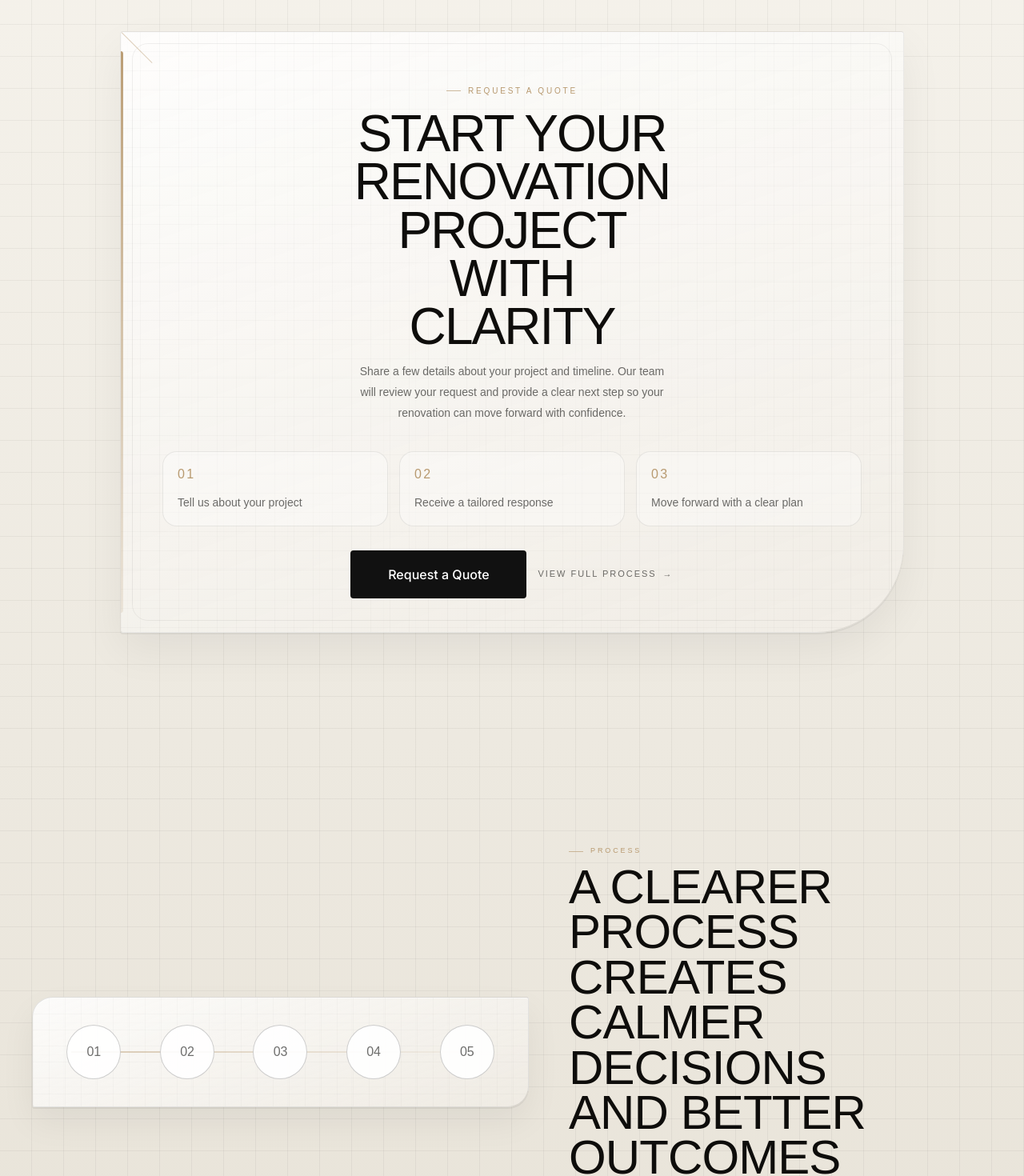
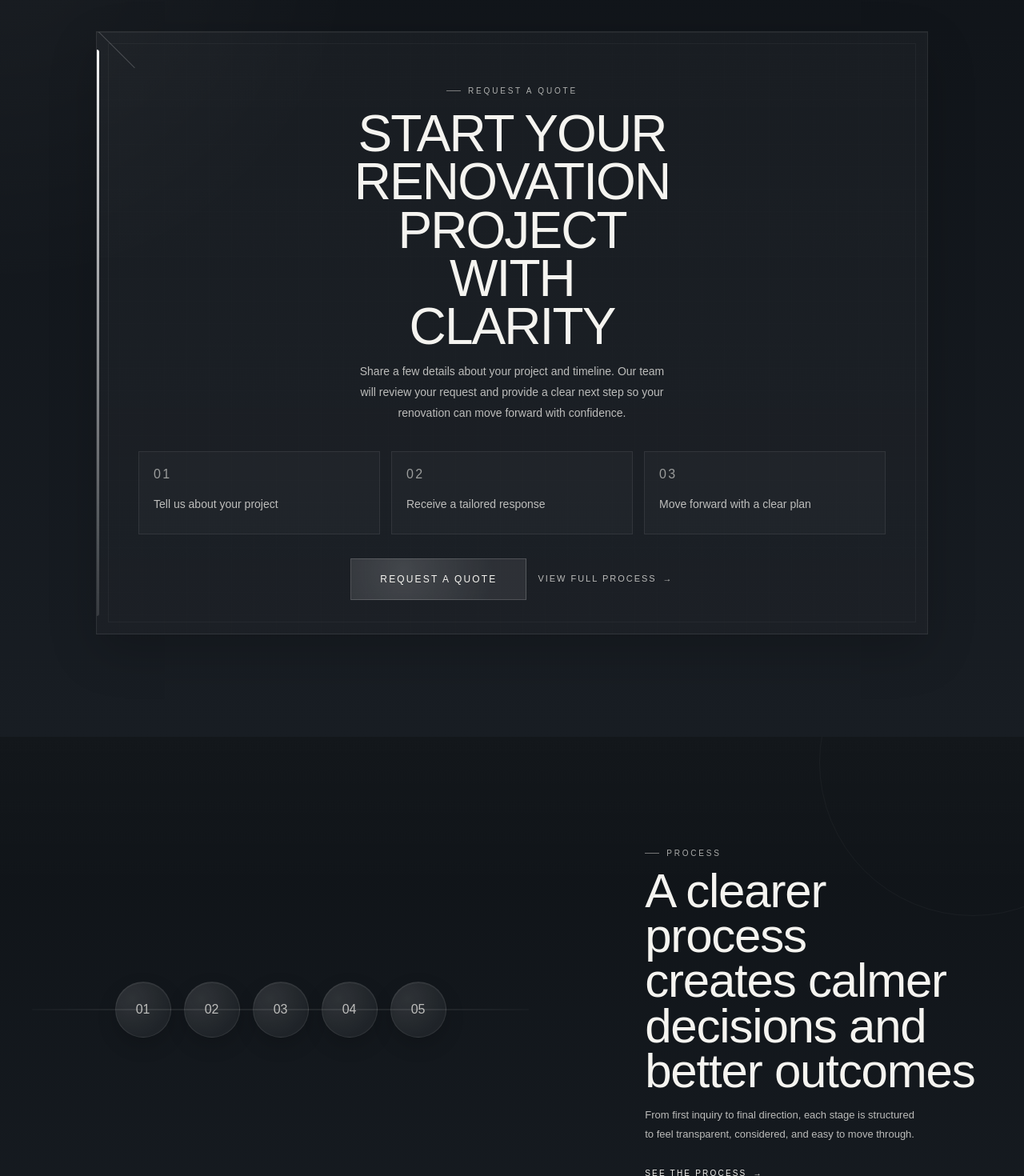
Before and after one commit to romanasolovan/prosto-remont, a Next.js app: page /en in a window 1280 px wide. Shown: the part 5600-7070 px from the top of the page at 80% size. Built offline with nearby package versions, Linux system fonts and the light colour scheme.

Commit message:
refine process preview and quote highlight sections

```diff
--- a/components/home/ProcessPreview/ProcessPreview.module.css
+++ b/components/home/ProcessPreview/ProcessPreview.module.css
@@ -1,44 +1,50 @@
 .processPreview {
-  --ink: #0e0d0b;
-  --ink-60: rgba(14, 13, 11, 0.6);
-  --ink-20: rgba(14, 13, 11, 0.2);
-  --ink-10: rgba(14, 13, 11, 0.1);
-  --grid: rgba(14, 13, 11, 0.048);
-  --paper: #f5f2eb;
-  --paper-2: #ede9e0;
-  --paper-3: #e8e3d8;
-  --sand: #b89a70;
-  --r-sm: 3px;
-  --r-lg: 26px;
-  --panel-light: linear-gradient(
-    160deg,
-    rgba(255, 255, 255, 0.85) 0%,
-    rgba(241, 237, 230, 0.7) 100%
-  );
-  --shadow-light:
-    0 2px 0 rgba(14, 13, 11, 0.06), 0 18px 44px rgba(14, 13, 11, 0.06),
-    inset 0 1px 0 rgba(255, 255, 255, 0.8);
+  --bg-top: #0e1216;
+  --bg-bottom: #171c22;
+  --ink: #f5f4f0;
+  --ink-soft: rgba(245, 244, 240, 0.74);
+  --ink-muted: rgba(245, 244, 240, 0.48);
+  --line-soft: rgba(255, 255, 255, 0.08);
+  --line-strong: rgba(255, 255, 255, 0.16);
 
   position: relative;
   overflow: hidden;
-  padding: clamp(72px, 10vw, 144px) 0;
+  padding: clamp(80px, 10vw, 150px) 0;
   background:
-    linear-gradient(var(--grid) 1px, transparent 1px),
-    linear-gradient(90deg, var(--grid) 1px, transparent 1px),
-    linear-gradient(180deg, var(--paper-2) 0%, var(--paper-3) 100%);
-  background-size:
-    40px 40px,
-    40px 40px,
-    auto;
-  background-position:
-    -1px -1px,
-    -1px -1px,
-    0 0;
+    linear-gradient(180deg, rgba(255, 255, 255, 0.018) 0%, transparent 28%),
+    linear-gradient(180deg, var(--bg-top) 0%, var(--bg-bottom) 100%);
+}
+
+.processPreview::before {
+  content: "";
+  position: absolute;
+  inset: auto 0 0 0;
+  height: 1px;
+  background: linear-gradient(
+    90deg,
+    transparent 0%,
+    rgba(255, 255, 255, 0.08) 18%,
+    rgba(255, 255, 255, 0.08) 82%,
+    transparent 100%
+  );
+  pointer-events: none;
+}
+
+.processPreview::after {
+  content: "";
+  position: absolute;
+  top: -10rem;
+  right: -8rem;
+  width: 24rem;
+  height: 24rem;
+  border: 1px solid rgba(255, 255, 255, 0.04);
+  border-radius: 50%;
+  pointer-events: none;
 }
 
 .inner {
   display: grid;
-  gap: clamp(30px, 5vw, 52px);
+  gap: clamp(34px, 5vw, 56px);
 }
 
 .rail {
@@ -46,57 +52,49 @@
   display: flex;
   flex-wrap: wrap;
   align-items: center;
-  justify-content: space-around;
-  gap: 12px;
-  overflow: hidden;
-  padding: clamp(24px, 3vw, 34px) clamp(16px, 2.5vw, 24px);
-  border: 0.5px solid var(--ink-10);
-  border-radius: var(--r-lg) var(--r-sm) var(--r-lg) var(--r-sm);
-  background: var(--panel-light);
-  box-shadow: var(--shadow-light);
+  justify-content: center;
+  gap: 12px 16px;
+  padding: 0 0 22px;
 }
 
 .rail::before {
   content: "";
   position: absolute;
-  inset: 0;
-  opacity: 0.45;
-  pointer-events: none;
-  background-image:
-    linear-gradient(var(--grid) 1px, transparent 1px),
-    linear-gradient(90deg, var(--grid) 1px, transparent 1px);
-  background-size: 20px 20px;
-}
-
-.rail::after {
-  content: "";
-  position: absolute;
-  top: 50%;
-  right: clamp(28px, 5vw, 48px);
-  left: clamp(28px, 5vw, 48px);
+  left: 0;
+  right: 0;
+  top: calc(50% - 11px);
   height: 1px;
-  transform: translateY(-50%);
-  pointer-events: none;
   background: linear-gradient(
     90deg,
-    var(--sand) 0%,
-    rgba(184, 154, 112, 0.06) 100%
+    rgba(255, 255, 255, 0.04) 0%,
+    rgba(255, 255, 255, 0.16) 20%,
+    rgba(255, 255, 255, 0.16) 80%,
+    rgba(255, 255, 255, 0.04) 100%
   );
+  pointer-events: none;
 }
 
 .step {
   position: relative;
   z-index: 1;
-  display: flex;
-  align-items: center;
-  justify-content: center;
-  width: clamp(48px, 7vw, 68px);
-  height: clamp(48px, 7vw, 68px);
+  display: grid;
+  place-items: center;
+  width: clamp(50px, 7vw, 70px);
+  height: clamp(50px, 7vw, 70px);
   flex-shrink: 0;
-  border: 0.5px solid var(--ink-20);
   border-radius: 50%;
-  background: rgba(255, 255, 255, 0.9);
-  color: var(--ink-60);
+  border: 1px solid var(--line-soft);
+  background:
+    radial-gradient(
+      circle at 30% 30%,
+      rgba(255, 255, 255, 0.1),
+      rgba(255, 255, 255, 0.03) 72%
+    ),
+    rgba(255, 255, 255, 0.025);
+  box-shadow:
+    inset 0 1px 0 rgba(255, 255, 255, 0.06),
+    0 10px 24px rgba(0, 0, 0, 0.16);
+  color: rgba(245, 244, 240, 0.72);
   font-family: "Barlow Condensed", sans-serif;
   font-size: clamp(13px, 1.4vw, 16px);
   font-weight: 400;
@@ -104,24 +102,25 @@
   transition:
     border-color 220ms ease,
     transform 250ms ease,
-    color 220ms ease;
+    color 220ms ease,
+    background 220ms ease;
 }
 
 .content {
-  max-width: 600px;
+  max-width: 620px;
 }
 
 .label {
   display: inline-flex;
   align-items: center;
   gap: 9px;
-  margin-bottom: 10px;
+  margin-bottom: 12px;
   font-family: "Barlow Condensed", sans-serif;
-  font-size: 9px;
+  font-size: 10px;
   font-weight: 500;
-  letter-spacing: 0.32em;
+  letter-spacing: 0.28em;
   text-transform: uppercase;
-  color: var(--sand);
+  color: rgba(245, 244, 240, 0.68);
 }
 
 .label::before {
@@ -130,7 +129,7 @@
   width: 18px;
   height: 1px;
   flex-shrink: 0;
-  background: var(--sand);
+  background: currentColor;
   opacity: 0.65;
 }
 
@@ -141,10 +140,9 @@
   font-size: clamp(30px, 4.8vw, 60px);
   font-weight: 300;
   line-height: 0.94;
-  letter-spacing: -0.015em;
-  text-transform: uppercase;
+  letter-spacing: -0.02em;
+  color: var(--ink);
   text-wrap: balance;
-  color: var(--ink);
 }
 
 .description {
@@ -154,7 +152,7 @@
   font-size: clamp(13px, 1vw, 15px);
   font-weight: 300;
   line-height: 1.85;
-  color: var(--ink-60);
+  color: var(--ink-soft);
 }
 
 .link {
@@ -168,9 +166,7 @@
   letter-spacing: 0.22em;
   text-transform: uppercase;
   color: var(--ink);
-  transition:
-    gap 220ms ease,
-    color 200ms ease;
+  transition: gap 220ms ease;
 }
 
 .link:hover {
@@ -192,23 +188,40 @@
     gap: clamp(32px, 4vw, 50px);
     align-items: center;
   }
+
+  .rail {
+    padding: 0;
+    min-height: 220px;
+    align-content: center;
+  }
+
+  .rail::before {
+    top: 50%;
+    transform: translateY(-50%);
+  }
+
+  .content {
+    justify-self: end;
+  }
 }
 
 @media (hover: hover) {
   .step:hover {
-    border-color: var(--sand);
+    border-color: var(--line-strong);
     color: var(--ink);
     transform: translateY(-3px);
+    background:
+      radial-gradient(
+        circle at 30% 30%,
+        rgba(255, 255, 255, 0.14),
+        rgba(255, 255, 255, 0.04) 72%
+      ),
+      rgba(255, 255, 255, 0.04);
   }
 }
 
 @media (max-width: 599px) {
-  .rail {
-    gap: 10px;
-    justify-content: center;
-  }
-
-  .rail::after {
+  .rail::before {
     display: none;
   }
 
@@ -216,3 +229,14 @@
     max-width: 100%;
   }
 }
+
+@media (prefers-reduced-motion: reduce) {
+  .step,
+  .linkArrow {
+    transition: none;
+  }
+
+  .step:hover {
+    transform: none;
+  }
+}
--- a/components/home/ProcessPreview/ProcessPreview.tsx
+++ b/components/home/ProcessPreview/ProcessPreview.tsx
@@ -8,7 +8,7 @@ export default function ProcessPreview() {
   const steps = ["01", "02", "03", "04", "05"];
 
   return (
-    <div className={styles.processPreview} id="process">
+    <section className={styles.processPreview} id="process">
       <div className="container">
         <div className={styles.inner}>
           <div className={styles.rail} aria-hidden="true">
@@ -40,6 +40,6 @@ export default function ProcessPreview() {
           </div>
         </div>
       </div>
-    </div>
+    </section>
   );
 }
--- a/components/home/QuoteHighlight/QuoteHighlight.module.css
+++ b/components/home/QuoteHighlight/QuoteHighlight.module.css
@@ -1,49 +1,38 @@
 .quoteHighlight {
-  --ink: #0e0d0b;
-  --ink-60: rgba(14, 13, 11, 0.6);
-  --ink-30: rgba(14, 13, 11, 0.3);
-  --ink-12: rgba(14, 13, 11, 0.12);
-  --ink-08: rgba(14, 13, 11, 0.08);
-  --ink-06: rgba(14, 13, 11, 0.06);
-  --grid: rgba(14, 13, 11, 0.048);
-  --paper: #f5f2eb;
-  --paper-2: #ede9e0;
-  --sand: #b89a70;
-  --olive: #4a5030;
+  --bg-main: #101419;
+  --bg-soft: #181d23;
+  --ink: #f5f4f0;
+  --ink-soft: rgba(245, 244, 240, 0.74);
+  --ink-muted: rgba(245, 244, 240, 0.5);
+  --line-soft: rgba(255, 255, 255, 0.08);
+  --line-strong: rgba(255, 255, 255, 0.16);
 
   position: relative;
   overflow: hidden;
-  padding: clamp(80px, 10vw, 140px) 0;
+  padding: clamp(84px, 10vw, 150px) 0;
   background:
-    linear-gradient(var(--grid) 1px, transparent 1px),
-    linear-gradient(90deg, var(--grid) 1px, transparent 1px),
-    linear-gradient(180deg, var(--paper) 0%, var(--paper-2) 100%);
-  background-size:
-    40px 40px,
-    40px 40px,
-    auto;
-  background-position:
-    -1px -1px,
-    -1px -1px,
-    0 0;
+    radial-gradient(
+      circle at top left,
+      rgba(255, 255, 255, 0.04),
+      transparent 28%
+    ),
+    linear-gradient(180deg, var(--bg-main) 0%, var(--bg-soft) 100%);
 }
 
 .inner {
   position: relative;
-  max-width: 980px;
+  max-width: 1040px;
   margin: 0 auto;
   overflow: hidden;
-  border: 0.5px solid var(--ink-08);
-  border-radius: 4px 4px 110px 4px;
+  border: 1px solid var(--line-soft);
   background: linear-gradient(
-    160deg,
-    rgba(255, 255, 255, 0.86) 0%,
-    rgba(241, 237, 230, 0.74) 100%
+    180deg,
+    rgba(255, 255, 255, 0.035) 0%,
+    rgba(255, 255, 255, 0.018) 100%
   );
   box-shadow:
-    0 2px 0 rgba(14, 13, 11, 0.05),
-    0 22px 54px rgba(14, 13, 11, 0.06),
-    inset 0 1px 0 rgba(255, 255, 255, 0.82);
+    inset 0 1px 0 rgba(255, 255, 255, 0.05),
+    0 22px 56px rgba(0, 0, 0, 0.18);
   isolation: isolate;
 }
 
@@ -52,8 +41,7 @@
   position: absolute;
   inset: 14px;
   z-index: 1;
-  border: 0.5px solid var(--ink-06);
-  border-radius: 20px;
+  border: 1px solid rgba(255, 255, 255, 0.04);
   pointer-events: none;
 }
 
@@ -61,12 +49,12 @@
   position: absolute;
   inset: 0;
   z-index: 0;
-  opacity: 0.45;
+  opacity: 0.28;
   pointer-events: none;
   background-image:
-    linear-gradient(var(--grid) 1px, transparent 1px),
-    linear-gradient(90deg, var(--grid) 1px, transparent 1px);
-  background-size: 24px 24px;
+    linear-gradient(rgba(255, 255, 255, 0.018) 1px, transparent 1px),
+    linear-gradient(90deg, rgba(255, 255, 255, 0.018) 1px, transparent 1px);
+  background-size: 28px 28px;
 }
 
 .diagonal {
@@ -74,8 +62,8 @@
   top: 0;
   left: 0;
   z-index: 1;
-  width: 52px;
-  height: 52px;
+  width: 62px;
+  height: 62px;
   overflow: hidden;
   pointer-events: none;
 }
@@ -83,26 +71,25 @@
 .diagonal::after {
   content: "";
   position: absolute;
-  top: 12px;
-  left: -24px;
-  width: 74px;
+  top: 14px;
+  left: -26px;
+  width: 86px;
   height: 1px;
-  background: var(--sand);
-  opacity: 0.45;
+  background: rgba(255, 255, 255, 0.2);
   transform: rotate(45deg);
 }
 
 .accentLine {
   position: absolute;
-  top: 24px;
-  bottom: 24px;
+  top: 22px;
+  bottom: 22px;
   left: 0;
   width: 3px;
   border-radius: 0 999px 999px 0;
   background: linear-gradient(
     180deg,
-    rgba(184, 154, 112, 0.96) 0%,
-    rgba(184, 154, 112, 0.16) 100%
+    rgba(255, 255, 255, 0.95) 0%,
+    rgba(255, 255, 255, 0.12) 100%
   );
   z-index: 2;
 }
@@ -128,14 +115,14 @@
   font-weight: 500;
   letter-spacing: 0.28em;
   text-transform: uppercase;
-  color: var(--sand);
+  color: rgba(245, 244, 240, 0.68);
 }
 
 .eyebrow::before {
   content: "";
   width: 18px;
   height: 1px;
-  background: var(--sand);
+  background: currentColor;
   opacity: 0.65;
 }
 
@@ -144,7 +131,7 @@
   margin: 16px auto 14px;
   font-family: "Barlow Condensed", sans-serif;
   font-size: clamp(36px, 5vw, 64px);
-  font-weight: 200;
+  font-weight: 300;
   line-height: 0.94;
   text-transform: uppercase;
   letter-spacing: -0.03em;
@@ -159,7 +146,7 @@
   font-size: clamp(14px, 1.05vw, 16px);
   line-height: 1.85;
   font-weight: 300;
-  color: var(--ink-60);
+  color: var(--ink-soft);
 }
 
 .steps {
@@ -171,22 +158,15 @@
 .step {
   display: flex;
   align-items: center;
-  gap: 12px;
-  min-height: 70px;
+  gap: 14px;
+  min-height: 74px;
   padding: 16px 18px;
-  border: 0.5px solid var(--ink-08);
-  border-radius: 18px;
-  background: rgba(255, 255, 255, 0.34);
+  border: 1px solid var(--line-soft);
+  background: rgba(255, 255, 255, 0.022);
   transition:
     transform 220ms ease,
     border-color 220ms ease,
     background 220ms ease;
-}
-
-.step:hover {
-  transform: translateY(-2px);
-  border-color: var(--ink-12);
-  background: rgba(255, 255, 255, 0.46);
 }
 
 .stepNumber {
@@ -195,7 +175,7 @@
   font-size: 16px;
   font-weight: 500;
   letter-spacing: 0.14em;
-  color: var(--sand);
+  color: rgba(245, 244, 240, 0.58);
 }
 
 .stepText {
@@ -204,7 +184,7 @@
   font-size: 14px;
   font-weight: 300;
   line-height: 1.7;
-  color: var(--ink-60);
+  color: var(--ink-soft);
 }
 
 .actions {
@@ -217,6 +197,29 @@
 
 .primaryButton {
   min-width: 220px;
+  display: inline-flex;
+  align-items: center;
+  justify-content: center;
+  padding: 16px 32px;
+  border: 1px solid var(--line-strong);
+  background:
+    radial-gradient(
+      circle at 30% 30%,
+      rgba(255, 255, 255, 0.14),
+      rgba(255, 255, 255, 0.04) 72%
+    ),
+    rgba(255, 255, 255, 0.04);
+  color: var(--ink);
+  font-family: "Barlow Condensed", sans-serif;
+  font-size: 12px;
+  font-weight: 500;
+  letter-spacing: 0.18em;
+  text-transform: uppercase;
+  cursor: pointer;
+  transition:
+    transform 220ms ease,
+    border-color 220ms ease,
+    background 220ms ease;
 }
 
 .secondaryLink {
@@ -229,7 +232,7 @@
   letter-spacing: 0.18em;
   text-transform: uppercase;
   text-decoration: none;
-  color: var(--ink-60);
+  color: var(--ink-soft);
   transition:
     color 200ms ease,
     gap 220ms ease;
@@ -249,13 +252,19 @@
   transform: translateX(3px);
 }
 
+.primaryButton:focus-visible,
+.secondaryLink:focus-visible {
+  outline: 2px solid rgba(255, 255, 255, 0.24);
+  outline-offset: 4px;
+}
+
 @media (min-width: 768px) {
   .steps {
     grid-template-columns: repeat(3, minmax(0, 1fr));
   }
 
   .step {
-    min-height: 94px;
+    min-height: 104px;
     flex-direction: column;
     align-items: flex-start;
     justify-content: flex-start;
@@ -267,28 +276,36 @@
   }
 }
 
-@media (min-width: 1024px) {
-  .inner:hover {
-    transform: translateY(-6px);
-    transition:
-      transform 320ms ease,
-      box-shadow 320ms ease,
-      border-color 320ms ease;
-    box-shadow:
-      0 2px 0 rgba(14, 13, 11, 0.06),
-      0 30px 68px rgba(14, 13, 11, 0.1),
-      inset 0 1px 0 rgba(255, 255, 255, 0.84);
+@media (hover: hover) {
+  .step:hover {
+    transform: translateY(-2px);
+    border-color: var(--line-strong);
+    background: rgba(255, 255, 255, 0.032);
+  }
+
+  .primaryButton:hover {
+    transform: translateY(-2px);
+    border-color: rgba(255, 255, 255, 0.24);
+    background:
+      radial-gradient(
+        circle at 30% 30%,
+        rgba(255, 255, 255, 0.18),
+        rgba(255, 255, 255, 0.05) 72%
+      ),
+      rgba(255, 255, 255, 0.05);
   }
 }
 
 @media (prefers-reduced-motion: reduce) {
-  .inner,
-  .inner:hover,
   .step,
-  .step:hover,
+  .primaryButton,
   .secondaryLink,
   .linkArrow {
-    transform: none;
     transition: none;
   }
+
+  .step:hover,
+  .primaryButton:hover {
+    transform: none;
+  }
 }
--- a/components/home/QuoteHighlight/QuoteHighlight.tsx
+++ b/components/home/QuoteHighlight/QuoteHighlight.tsx
@@ -21,7 +21,7 @@ export default function QuoteHighlight({
   ];
 
   return (
-    <div className={styles.quoteHighlight}>
+    <section className={styles.quoteHighlight}>
       <div className="container">
         <div className={styles.inner}>
           <div className={styles.gridBg} aria-hidden="true" />
@@ -46,7 +46,7 @@ export default function QuoteHighlight({
           <div className={styles.actions}>
             <button
               type="button"
-              className={`btn btn-primary ${styles.primaryButton}`}
+              className={styles.primaryButton}
               onClick={onOpenQuoteModal}
             >
               {tCommon("requestQuote")}
@@ -61,6 +61,6 @@ export default function QuoteHighlight({
           </div>
         </div>
       </div>
-    </div>
+    </section>
   );
 }
```
